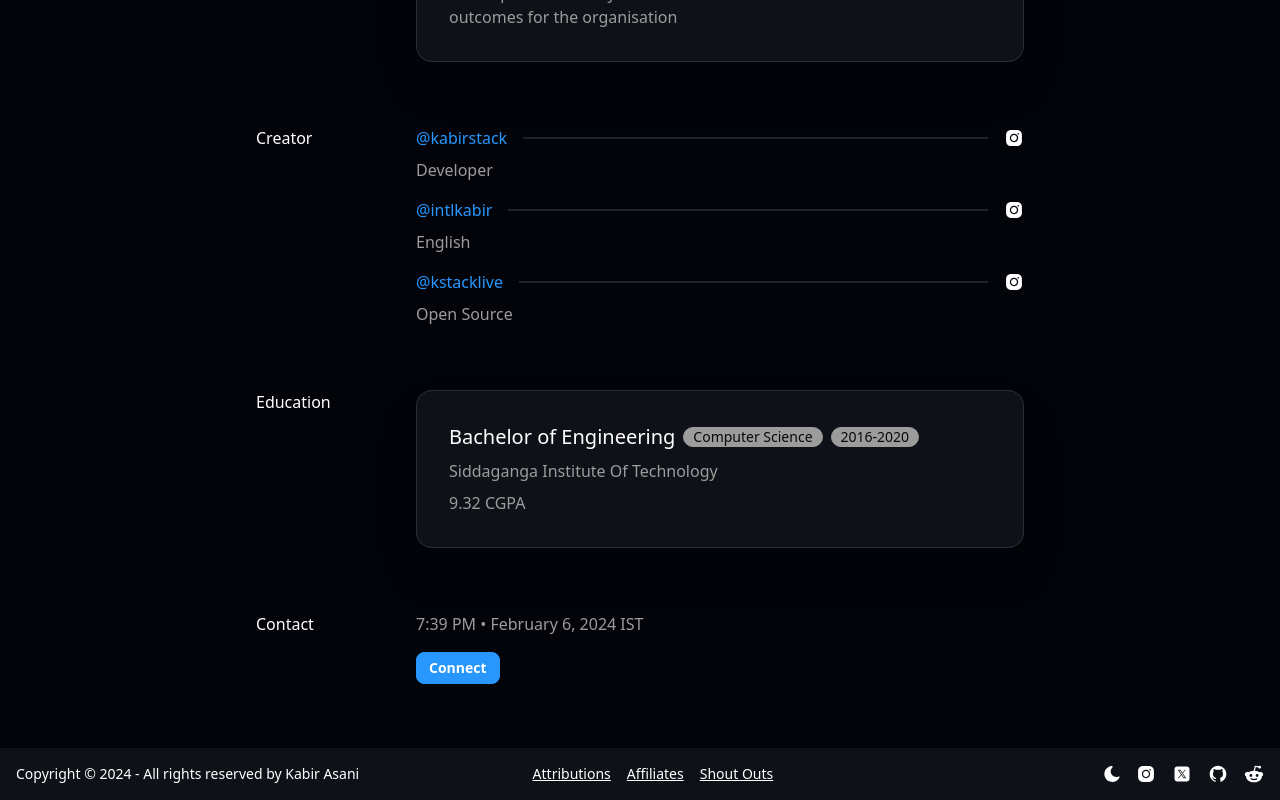
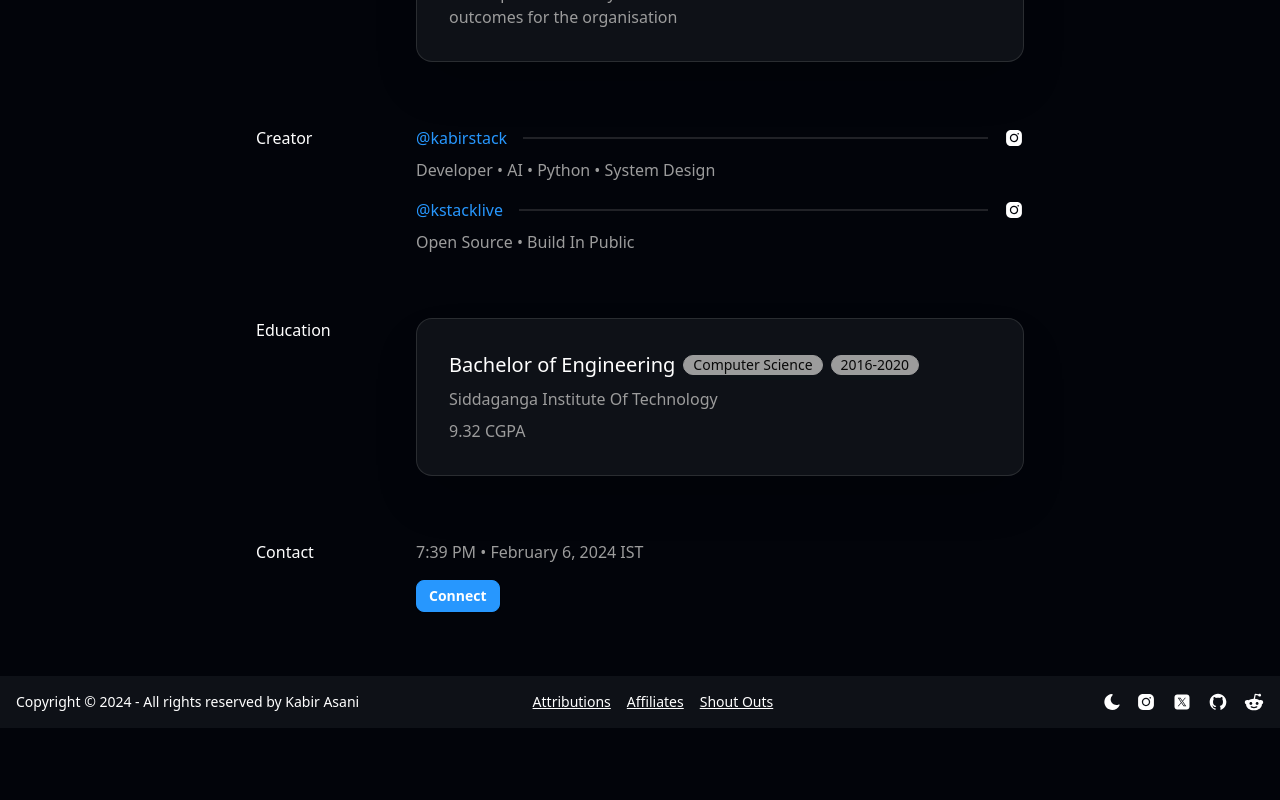
Before and after one commit to kabir-asani/chaos, a SvelteKit app: page / in a window 1280 px wide. Shown: the part 1586-2386 px from the top of the page. After the commit the page ends 2314 px from the top, so only its background shows below. Built offline with nearby package versions, Linux system fonts and the light colour scheme.

Commit message:
Update Creator.svelte

```diff
--- a/src/routes/components/creator/Creator.svelte
+++ b/src/routes/components/creator/Creator.svelte
@@ -10,15 +10,19 @@
 <SectionItem id="creator">
 	<SectionTitle slot="title" text="Creator" />
 	<SectionContent slot="content">
-		<CreatorItem text="@kabirstack" tag="Developer" url="https://instagram.com/kabirstack">
+		<CreatorItem
+			text="@kabirstack"
+			tag="Developer • AI • Python • System Design"
+			url="https://instagram.com/kabirstack"
+		>
 			<InstagramIcon />
 		</CreatorItem>
 
-		<CreatorItem text="@intlkabir" tag="English" url="https://instagram.com/intlkabir">
-			<InstagramIcon />
-		</CreatorItem>
-
-		<CreatorItem text="@kstacklive" tag="Open Source" url="https://www.instagram.com/kstacklive">
+		<CreatorItem
+			text="@kstacklive"
+			tag="Open Source • Build In Public"
+			url="https://www.instagram.com/kstacklive"
+		>
 			<InstagramIcon />
 		</CreatorItem>
 	</SectionContent>
```
